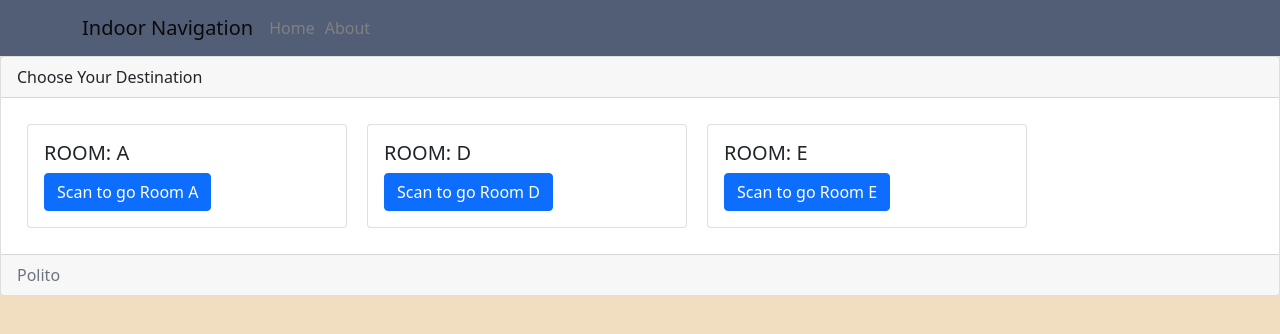
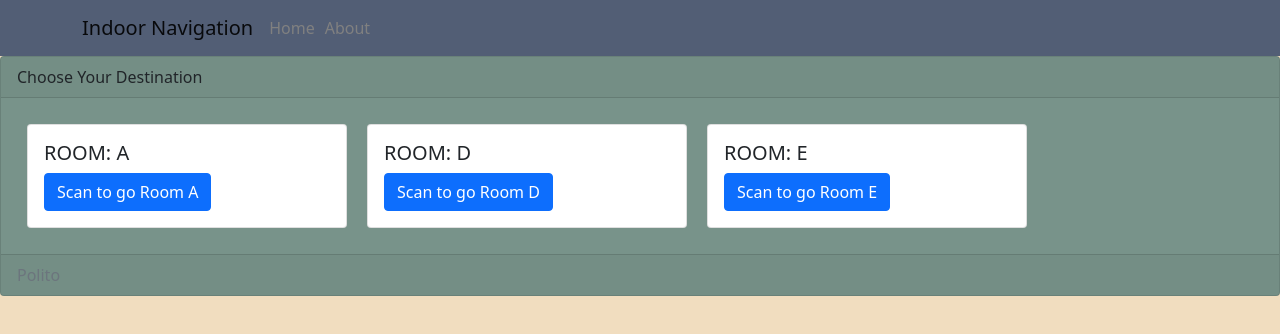
Before and after one commit to ElchinFarhad/Indoor-Navigation, a React app in the folder react-client/: page / in a window 1280 px wide. Shown: the top 334 px of the page. Built offline with nearby package versions, Linux system fonts and the light colour scheme.

Commit message:
fix: design changed

```diff
--- a/react-client/src/components/HomePage.tsx
+++ b/react-client/src/components/HomePage.tsx
@@ -24,7 +24,10 @@ return (
       </Container>
     </Navbar>
 
-      <Card className="mainCard" >
+      <Card className="mainCard"
+      style = {{
+        backgroundColor: "#78938A"
+      }}>
       <Card.Header>Choose Your Destination</Card.Header>
       <Card.Body>
         <Card.Text>
@@ -35,7 +38,7 @@ return (
         <Card style = {{
           width: '20rem',
           float: "left",
-          margin: "10px"
+          margin: "10px",
         }}
           key={e.id}>
           <Card.Body>
```
